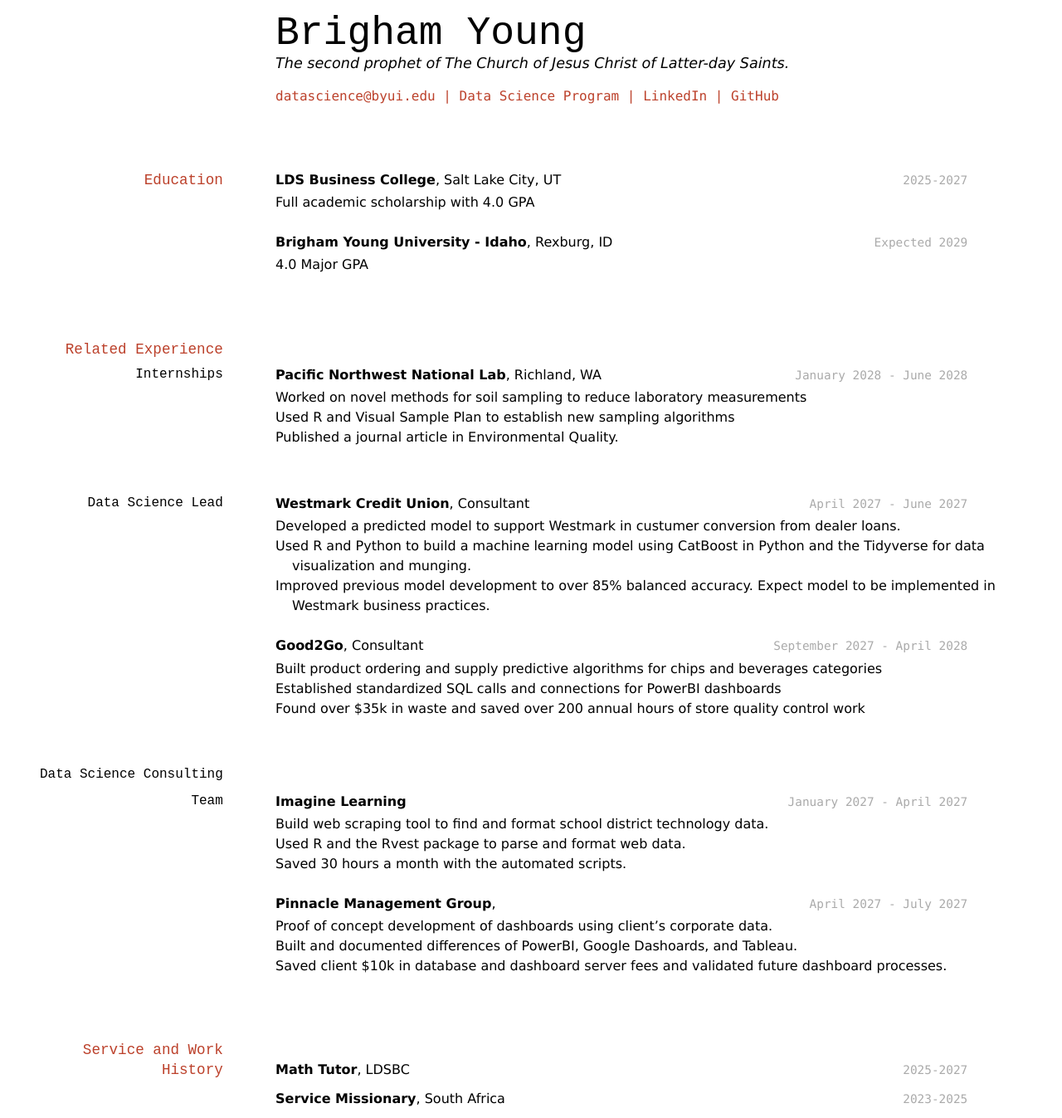
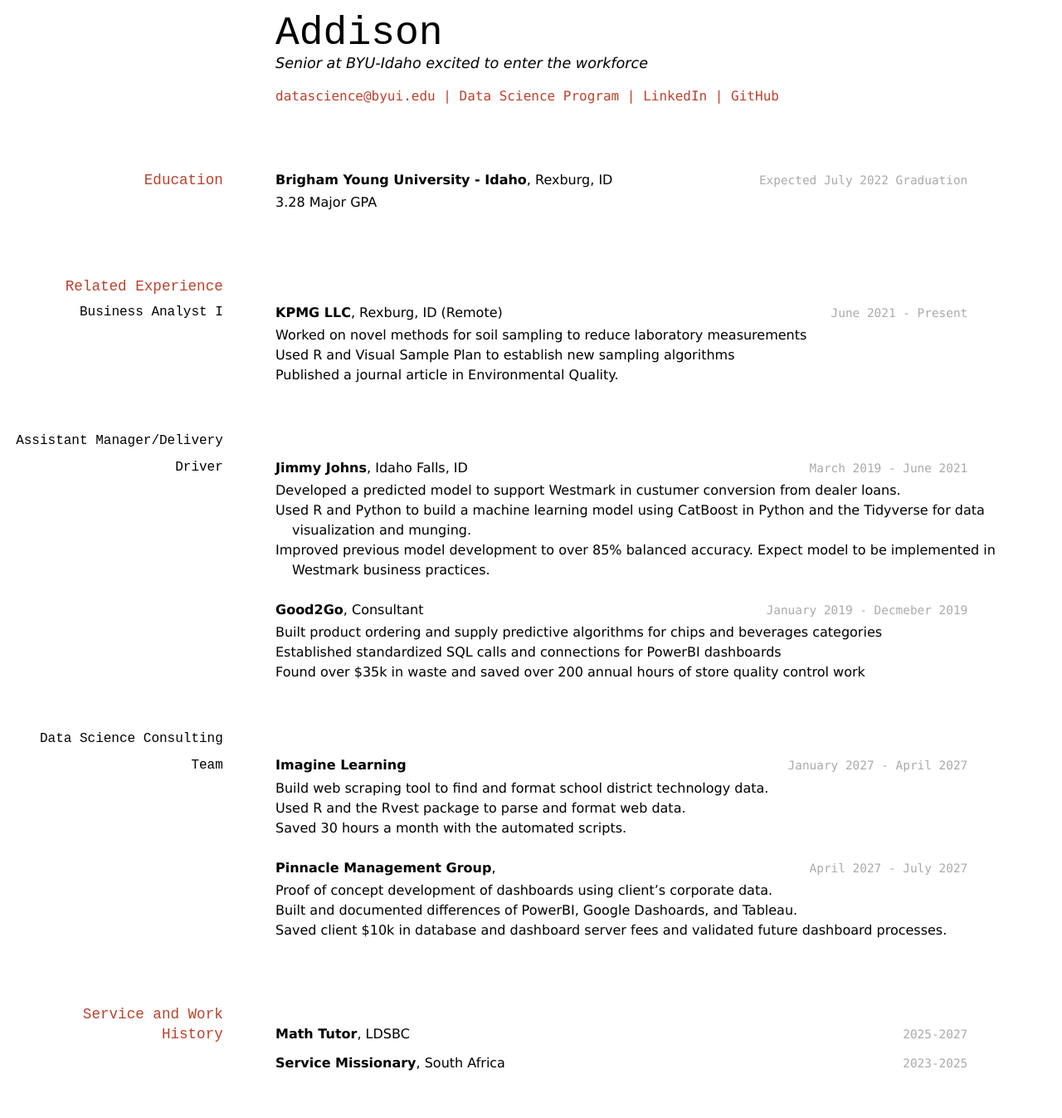
Before and after one commit to byuids-resumes/Knight-Resume, a Jekyll site: the page built from docs/index.md, in a window 1280 px wide. Shown: the whole page at 83% size. Built offline with Jekyll 4.4.1, drawn with Linux system fonts in a browser that asks for light colours; after the commit the page ends 1304 px from its top, so only the background shows below that.

Commit message:
Updated title and job titles

```diff
--- a/docs/index.md
+++ b/docs/index.md
@@ -1,9 +1,9 @@
 ---
 layout: cv
-title: Brigham Young's Resume
+title: Addison Knight's Resume
 ---
-# Brigham Young
-The second prophet of The Church of Jesus Christ of Latter-day Saints.
+# Addison
+Senior at BYU-Idaho excited to enter the workforce
 
 <div id="webaddress">
 <a href="datascience@byui.edu">datascience@byui.edu</a>
@@ -16,38 +16,33 @@ The second prophet of The Church of Jesus Christ of Latter-day Saints.
 
 ## Education
 
-`2025-2027`
-__LDS Business College__, Salt Lake City, UT
-
-- Full academic scholarship with 4.0 GPA
-
-`Expected 2029`
+`Expected July 2022 Graduation`
 __Brigham Young University - Idaho__, Rexburg, ID
 
-- 4.0 Major GPA
+- 3.28 Major GPA
 
 
 ## Related Experience
 
-### Internships
+### Business Analyst I
 
-`January 2028 - June 2028`
-__Pacific Northwest National Lab__, Richland, WA
+`June 2021 - Present`
+__KPMG LLC__, Rexburg, ID (Remote)
 
 - Worked on novel methods for soil sampling to reduce laboratory measurements
 - Used R and Visual Sample Plan to establish new sampling algorithms
 - Published a journal article in Environmental Quality.
 
-### Data Science Lead
+### Assistant Manager/Delivery Driver
 
-`April 2027 - June 2027`
-__Westmark Credit Union__, Consultant
+`March 2019 - June 2021`
+__Jimmy Johns__, Idaho Falls, ID
 
 - Developed a predicted model to support Westmark in custumer conversion from dealer loans.
 - Used R and Python to build a machine learning model using CatBoost in Python and the Tidyverse for data visualization and munging.
 - Improved previous model development to over 85% balanced accuracy. Expect model to be implemented in Westmark business practices.
 
-`September 2027 - April 2028`
+`January 2019 - Decmeber 2019`
 __Good2Go__, Consultant
 
 - Built product ordering and supply predictive algorithms for chips and beverages categories
```
